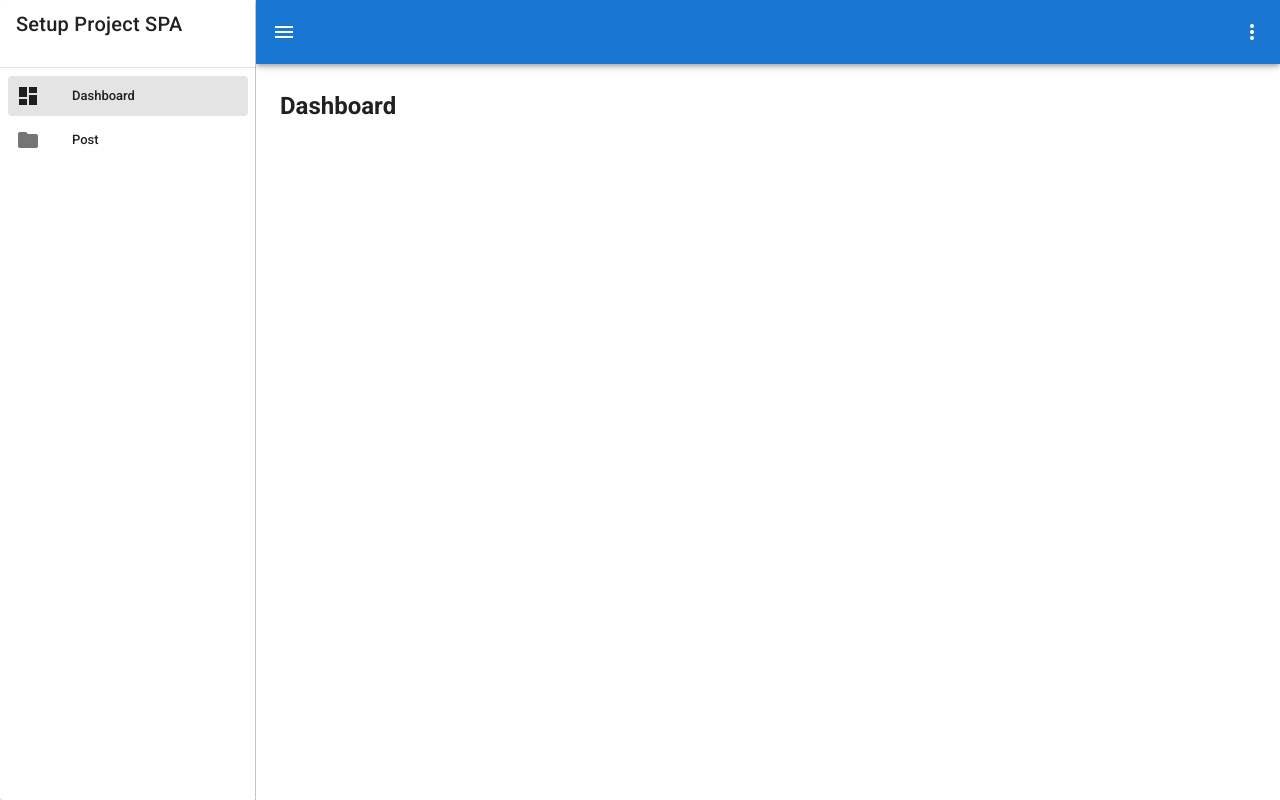
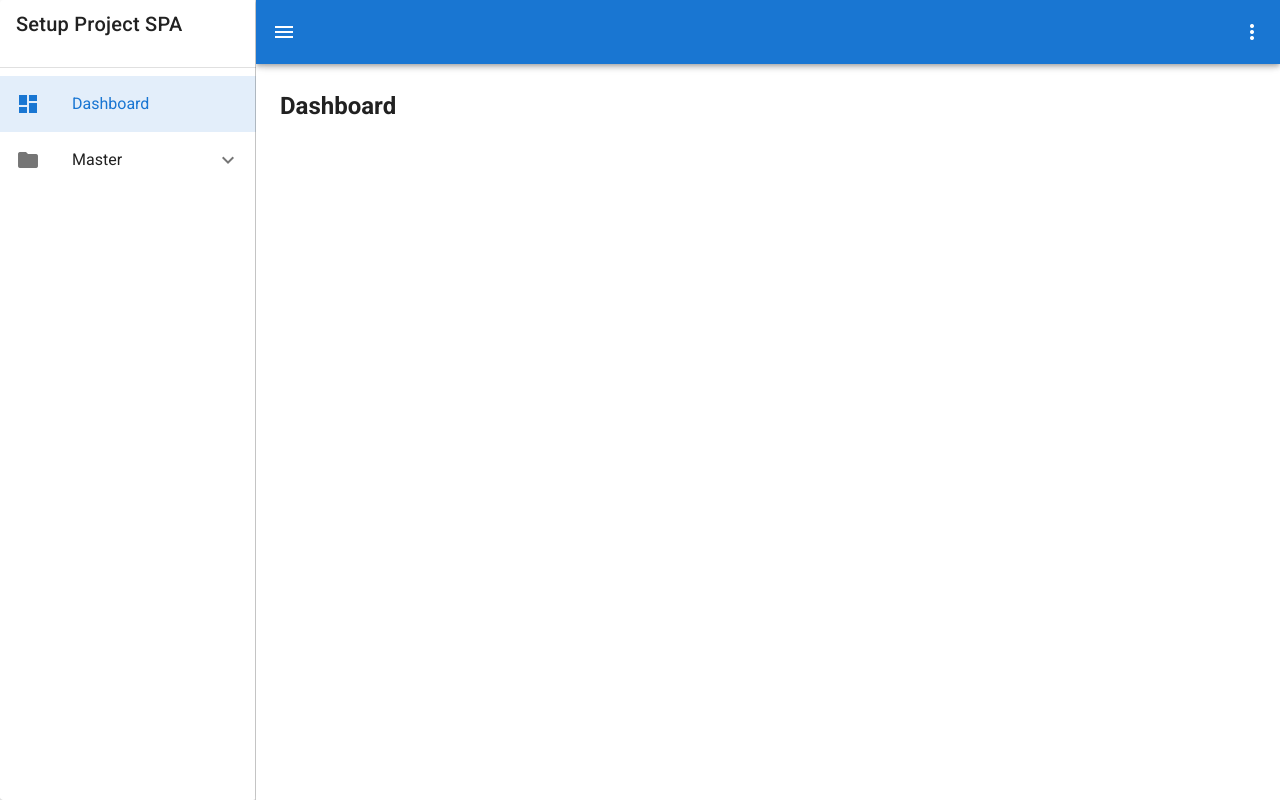
Before and after one commit to haidi20/setup-project-lumen-vue, a Vue app in the folder WEB/: page / in a window 1280 px wide. Built offline with nearby package versions, Linux system fonts and the light colour scheme; what vue-axios-cors would draw is missing.

Commit message:
dapaet tampilan menu dan menu yang punya sub menu

```diff
--- a/WEB/src/components/_layouts/index.vue
+++ b/WEB/src/components/_layouts/index.vue
@@ -21,24 +21,57 @@
           </v-list-item>
 
           <v-divider></v-divider>
+          <v-list>
+            <v-list-item-group
+              color="primary"
+              v-model="selected"
+            >
+              <v-list-item
+                v-for="item in menus"
+                :key="item.name"
+              >
+                <v-list-item-icon
+                  v-if="item.childs == undefined"
+                >
+                  <v-icon>{{ item.icon }}</v-icon>
+                </v-list-item-icon>
+                <v-list-item-content>
+                  <v-list-item-title v-text="item.name"></v-list-item-title>
+                </v-list-item-content>
+              </v-list-item>
 
-          <v-list
-            dense
-            nav
-          >
-            <v-list-item
-              v-for="item in menus"
+            </v-list-item-group>
+            <v-list-group
+              v-for="item in menusHaveSubMenu"
               :key="item.name"
-              :to="item.path"
+              v-model="item.active"
+              :prepend-icon="item.icon"
+              no-action
             >
-              <v-list-item-icon>
-                <v-icon>{{ item.icon }}</v-icon>
-              </v-list-item-icon>
-
-              <v-list-item-content>
+              <v-list-item-content
+                v-if="item.childs == undefined"
+              >
                 <v-list-item-title>{{ item.name }}</v-list-item-title>
               </v-list-item-content>
-            </v-list-item>
+
+              <template v-slot:activator>
+                <v-list-item-content
+                  v-if="item.childs != undefined"
+                >
+                  <v-list-item-title v-text="item.name"></v-list-item-title>
+                </v-list-item-content>
+              </template>
+
+              <v-list-item
+                v-for="child in item.childs"
+                :key="child.name"
+                :to="item.path"
+              >
+                <v-list-item-content>
+                  <v-list-item-title v-text="child.name"></v-list-item-title>
+                </v-list-item-content>
+              </v-list-item>
+            </v-list-group>
           </v-list>
         </v-navigation-drawer>
       </v-card>
@@ -69,16 +102,19 @@
 </template>
 
 <script>
-import {routes} from '@/router';
+import {listRoute} from '@/router';
 
   export default {
     data: () => ({
       drawer: true,
+      right: null,
+      selected: 0,
       menus: [],
-      right: null,
+      menusHaveSubMenu: [],
     }),
     mounted() {
-      this.menus = routes;
+      this.menus = listRoute.filter(item => item.childs == undefined);
+      this.menusHaveSubMenu = listRoute.filter(item => item.childs != undefined);
     }
   }
 </script>
--- a/WEB/src/router/index.js
+++ b/WEB/src/router/index.js
@@ -9,25 +9,28 @@ Vue.use(VueRouter)
 
 export const listRoute = [{
         path: '/',
+        active: false,
         name: 'Dashboard',
         component: Dashboard,
         icon: 'mdi-view-dashboard'
     },
     {
         path: null,
+        icon: 'mdi-folder',
+        active: false,
         name: 'Master',
         component: null,
-        icon: null,
         childs: [{
+            icon: null,
+            name: 'Post',
+            active: false,
             path: '/post',
-            name: 'Post',
             component: Post,
-            icon: 'mdi-folder'
         }]
     },
 ]
 
-export const routes = (
+const routes = (
     listRoute.map((v) => flatten(v))
 )
 
```
Also changed, not shown: WEB/src/router/dist/index.dev.js.
